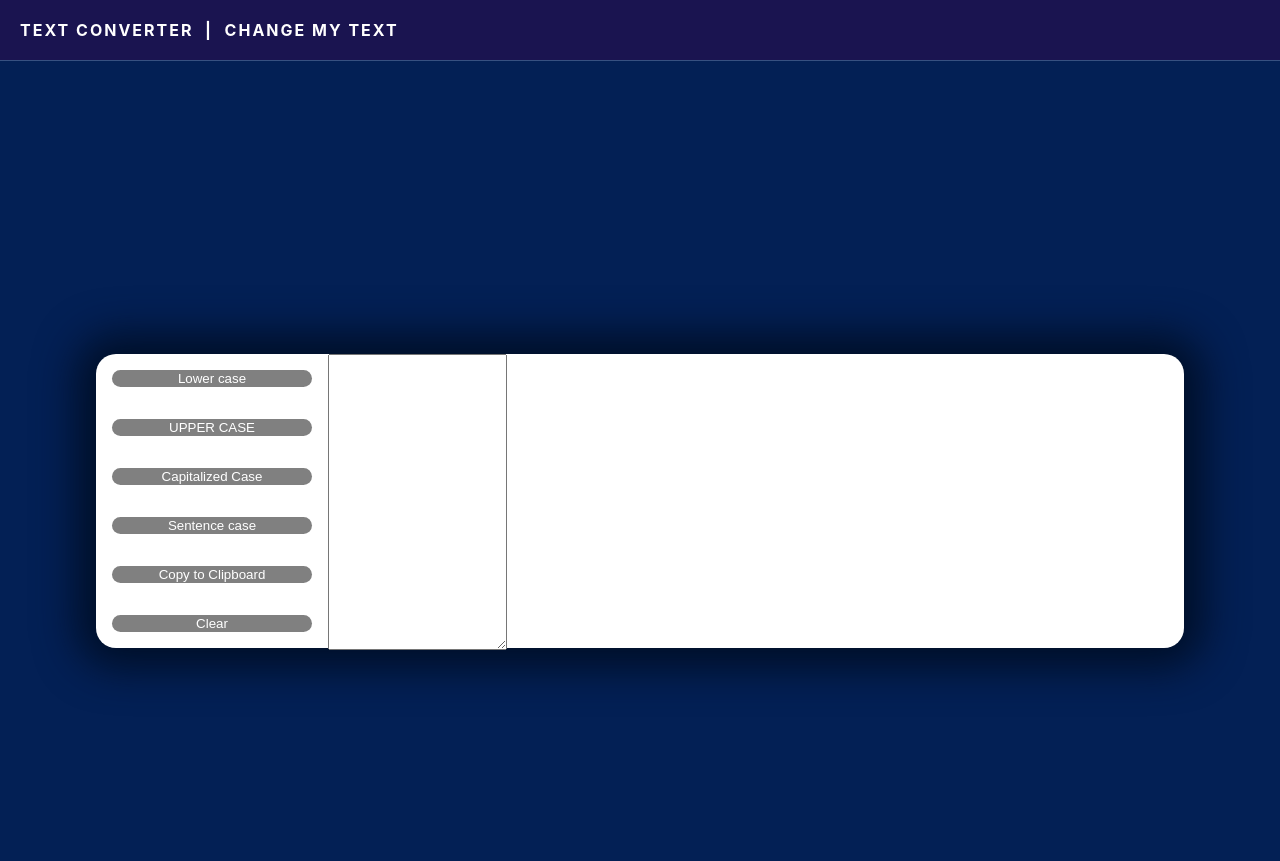
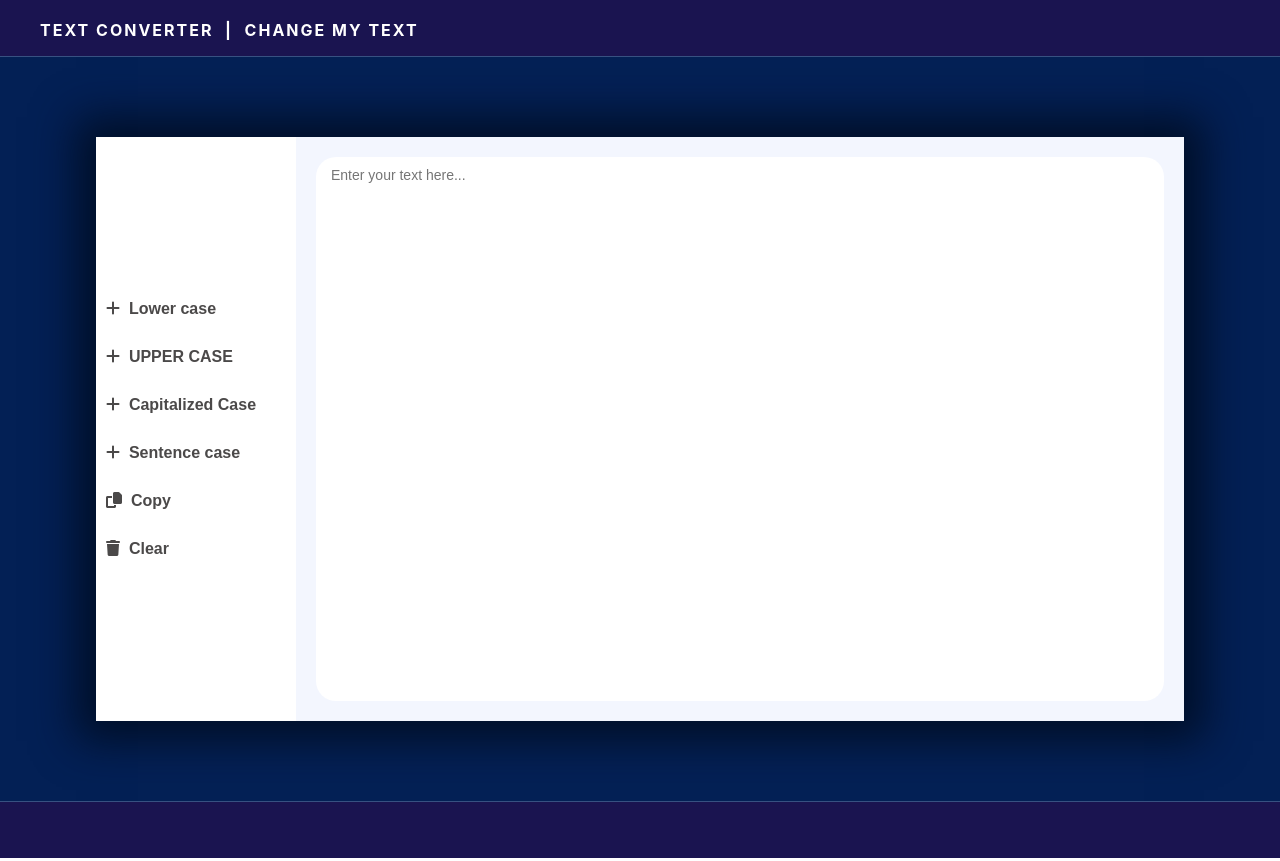
Before and after one commit to nashare/text-converter, a React (Create React App) app in the folder text-converter/: page / in a window 1280 px wide. Built offline with nearby package versions, Linux system fonts and the light colour scheme.

Commit message:
more css

```diff
--- a/text-converter/public/index.html
+++ b/text-converter/public/index.html
@@ -9,35 +9,13 @@
       name="description"
       content="Web site created using create-react-app"
     />
-    <link rel="apple-touch-icon" href="%PUBLIC_URL%/logo192.png" />
-    <!--
-      manifest.json provides metadata used when your web app is installed on a
-      user's mobile device or desktop. See https://developers.google.com/web/fundamentals/web-app-manifest/
-    -->
-    <link rel="manifest" href="%PUBLIC_URL%/manifest.json" />
-    <!--
-      Notice the use of %PUBLIC_URL% in the tags above.
-      It will be replaced with the URL of the `public` folder during the build.
-      Only files inside the `public` folder can be referenced from the HTML.
-
-      Unlike "/favicon.ico" or "favicon.ico", "%PUBLIC_URL%/favicon.ico" will
-      work correctly both with client-side routing and a non-root public URL.
-      Learn how to configure a non-root public URL by running `npm run build`.
-    -->
-    <title>React App</title>
+    <link rel="stylesheet" href="https://cdnjs.cloudflare.com/ajax/libs/font-awesome/6.4.0/css/all.min.css"
+          integrity="sha512-iecdLmaskl7CVkqkXNQ/ZH/XLlvWZOJyj7Yy7tcenmpD1ypASozpmT/E0iPtmFIB46ZmdtAc9eNBvH0H/ZpiBw=="
+          crossorigin="anonymous" referrerpolicy="no-referrer" />
+    <title>Text converter</title>
   </head>
   <body>
     <noscript>You need to enable JavaScript to run this app.</noscript>
     <div id="root"></div>
-    <!--
-      This HTML file is a template.
-      If you open it directly in the browser, you will see an empty page.
-
-      You can add webfonts, meta tags, or analytics to this file.
-      The build step will place the bundled scripts into the <body> tag.
-
-      To begin the development, run `npm start` or `yarn start`.
-      To create a production bundle, use `npm run build` or `yarn build`.
-    -->
   </body>
 </html>
--- a/text-converter/src/App.css
+++ b/text-converter/src/App.css
@@ -4,52 +4,86 @@ body {
 .main {
   display: flex;
   justify-content: center;
-  align-items: center;
   background-color: #032055;
-  height: 100vh;
+  height: 93vh;
  }
 
 button {
-  margin: 2vmin;
-  background-color: grey;
-  color: white;
-  border-radius: 10px;
+  padding: 10px;
+  margin: 5px 0 5px 0;
+  background-color: white;
+  color: rgb(75, 73, 73);
+  border-radius: 7px;
   width: 200px;
   border: none;
+  font-size: medium;
+  font-weight: bold;
+  font-size: 16px;
+  text-align: left;
+}
+
+button:hover {
+  background-color: #f6f4ff;
+  color: #655fc9;
 }
 
 .main-container {
   background-color: white;
-  margin-top: 10vmin;
+  margin: 10vmin 0 10vmin 0;
   width: 85%;
   display: flex;
   box-shadow: 0 0 40px 20px rgba(1, 15, 40);
-  border-radius: 20px;
 }
 
 .main-buttons {
   display: flex;
   flex-direction: column;
+  justify-content: center;
 }
 
 .main-textarea {
+  box-sizing: border-box;
   width: 100%;
   height: 100%;
-  resize: vertical;
-  padding: 0;
+  resize: none;
+  padding: 10px 15px;
+  border-radius: 20px;
+  border: none;
+  font-size: 14px;
+  font-family: Arial;
 }
 
 .header {
   background-color: #1a1450;
-  height: 60px;
+  height: 7vh;
   display: flex;
   border-bottom: #375181 1px solid;
+}
+
+.footer {
+  background-color: #1a1450;
+  height: 7vh;
+  display: flex;
+  border-top: #375181 1px solid;
 }
 
 .header-text {
   margin: auto auto auto 20px;
   color: white;
   font-weight: bold;
-  padding: 0;
+  padding: 20px;
   letter-spacing: 2px;
 }
+
+.main-text {
+  background-color: #f3f6fe;
+  flex-grow: 1;
+  padding: 20px;
+}
+
+.main-text-message {
+  color: grey;
+  font-weight: 500;
+  padding: 0;
+  margin: 0 0 5px 0;
+}
--- a/text-converter/src/App.js
+++ b/text-converter/src/App.js
@@ -41,18 +41,20 @@ function App() {
     <div className="main">
       <div className="main-container">
         <div className="main-buttons">
-          <button onClick={handleLowerCase}>Lower case</button>
-          <button onClick={handleUpperCase}>UPPER CASE</button>
-          <button onClick={handleCapitalizedCase}>Capitalized Case</button>
-          <button onClick={handleSentenceCase}>Sentence case</button>
-          <button onClick={handleCopyToClipboard}>Copy to Clipboard</button>
-          <button onClick={handleClear}>Clear</button>
+          <button onClick={handleLowerCase}><i class="fa-solid fa-plus"></i>&nbsp;&nbsp;Lower case</button>
+          <button onClick={handleUpperCase}><i class="fa-solid fa-plus"></i>&nbsp;&nbsp;UPPER CASE</button>
+          <button onClick={handleCapitalizedCase}><i class="fa-solid fa-plus"></i>&nbsp;&nbsp;Capitalized Case</button>
+          <button onClick={handleSentenceCase}><i class="fa-solid fa-plus"></i>&nbsp;&nbsp;Sentence case</button>
+          <button onClick={handleCopyToClipboard}><i class="fa-solid fa-copy"></i>&nbsp;&nbsp;Copy</button>
+          <button onClick={handleClear}><i class="fa-solid fa-trash"></i>&nbsp;&nbsp;Clear</button>
         </div>
-        <div>
-          <textarea value={inputText} onChange={handleChange} className="main-textarea">Enter your text</textarea>
+        <div className="main-text">
+          {/* <p className="main-text-message">Convert your text to uppercase, lowercase, capitalized or sentence case</p> */}
+            <textarea value={inputText} onChange={handleChange} className="main-textarea" placeholder="Enter your text here..." spellcheck="true"></textarea>
         </div>
       </div>
     </div>
+    <footer className="footer"></footer>
     </>
   );
 }
```
